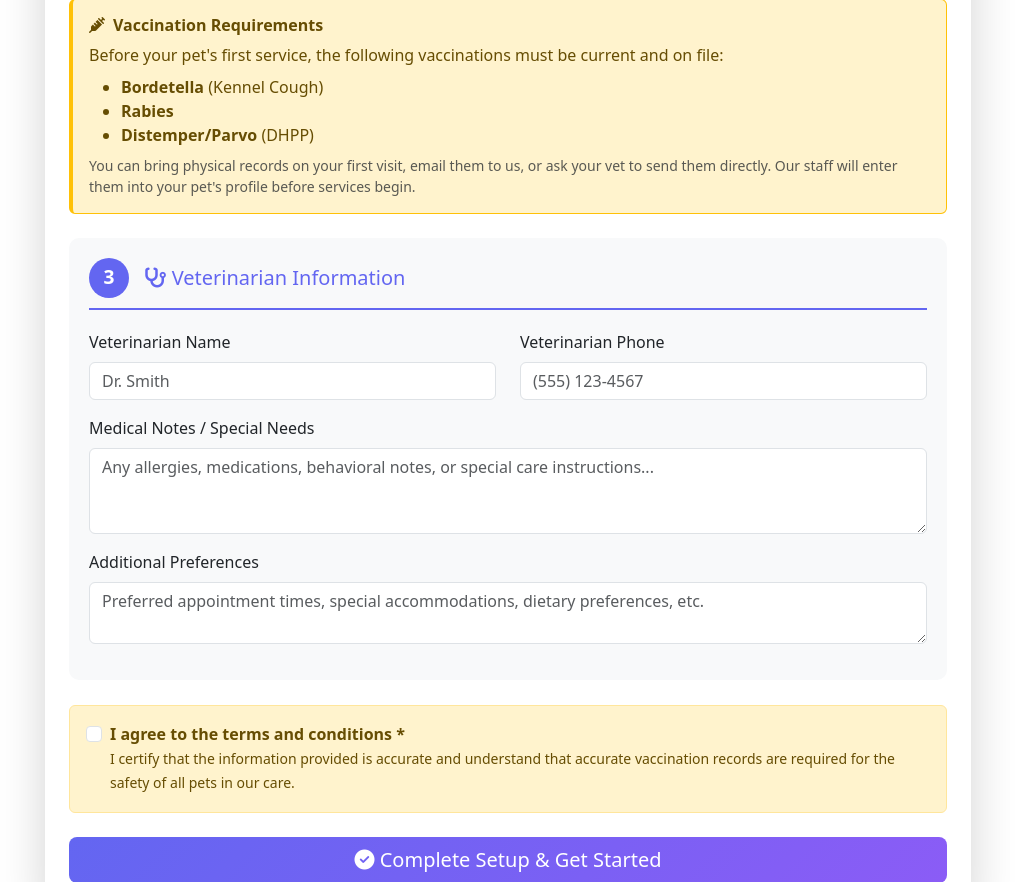
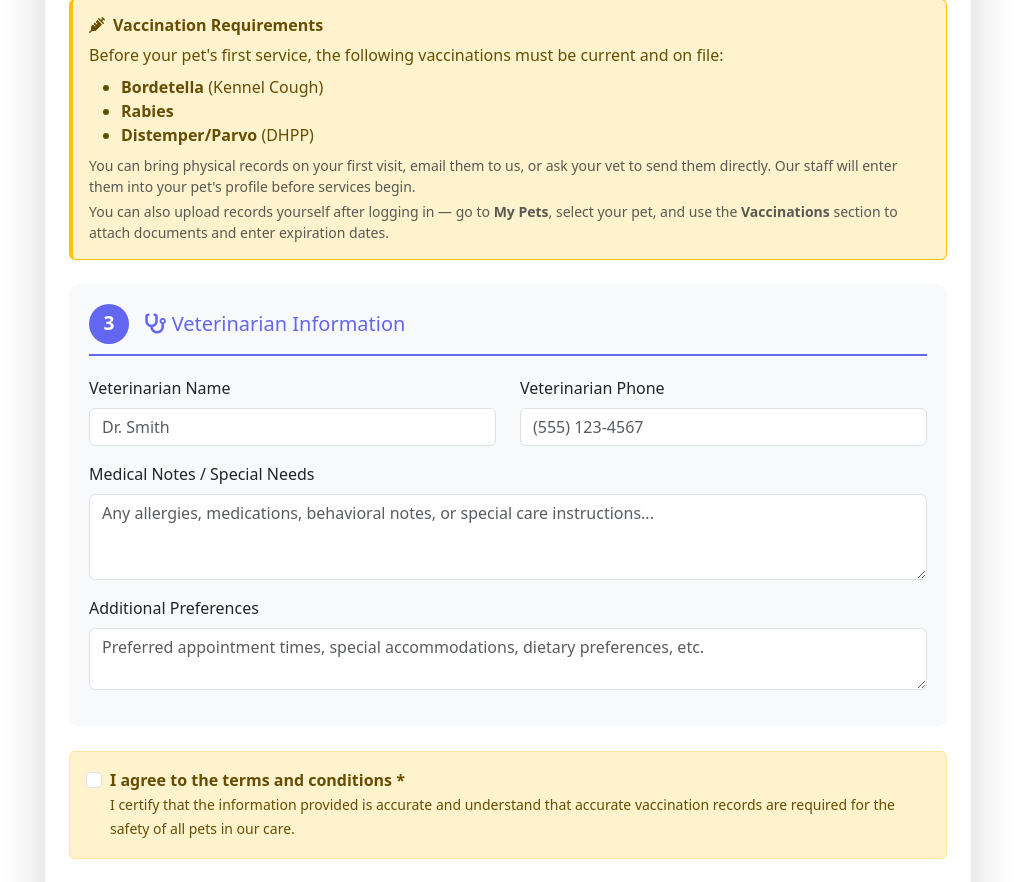
Before and after one commit to sniffhq/ruffliferetreat, a Flask app: page /customer/onboarding in a window 1280 px wide. Shown: the part 1376-2258 px from the top of the page, without its empty margins (132-1147 px from the left). Run offline with Flask 3, Linux system fonts and the light colour scheme; the visitor is signed in with stand-in values (Sample User, id 1).

Commit message:
Add self-service upload instructions to vaccination requirements blurb

```diff
--- a/app/templates/customer/onboarding.html
+++ b/app/templates/customer/onboarding.html
@@ -215,7 +215,8 @@
                             <li><strong>Rabies</strong></li>
                             <li><strong>Distemper/Parvo</strong> (DHPP)</li>
                         </ul>
-                        <p class="mb-0 text-muted small">You can bring physical records on your first visit, email them to us, or ask your vet to send them directly. Our staff will enter them into your pet's profile before services begin.</p>
+                        <p class="mb-1 text-muted small">You can bring physical records on your first visit, email them to us, or ask your vet to send them directly. Our staff will enter them into your pet's profile before services begin.</p>
+                        <p class="mb-0 text-muted small">You can also upload records yourself after logging in — go to <strong>My Pets</strong>, select your pet, and use the <strong>Vaccinations</strong> section to attach documents and enter expiration dates.</p>
                     </div>
 
                     <!-- STEP 3: Veterinarian Information -->
```
